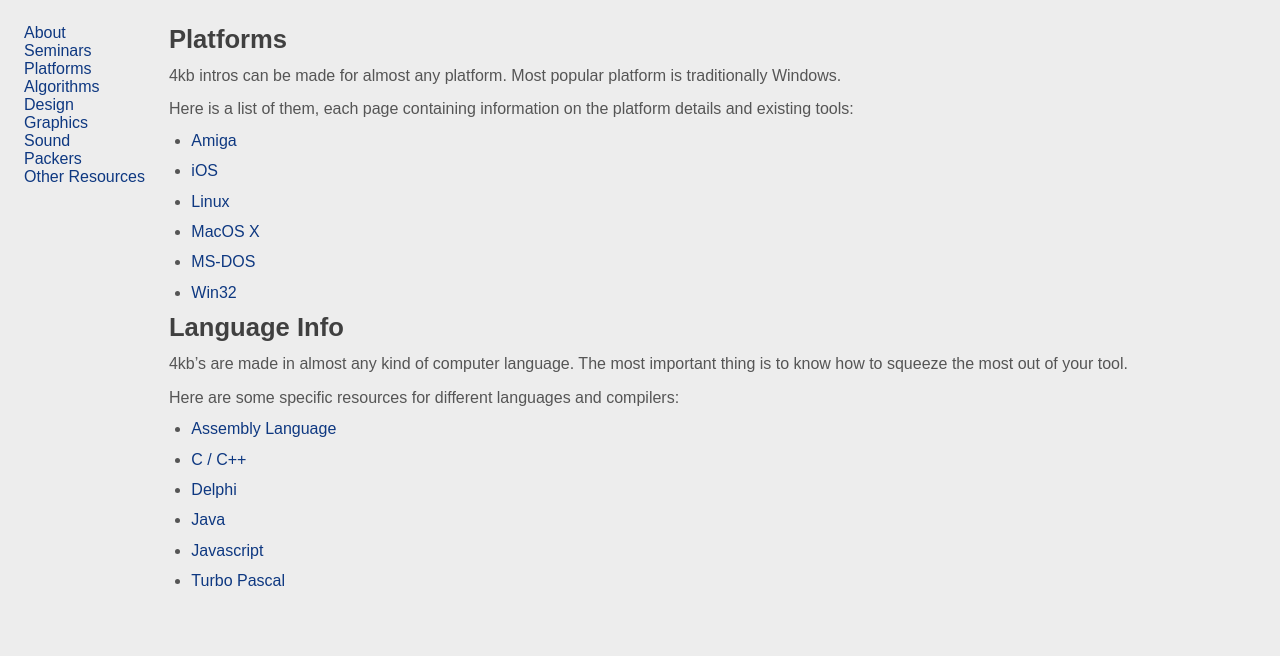
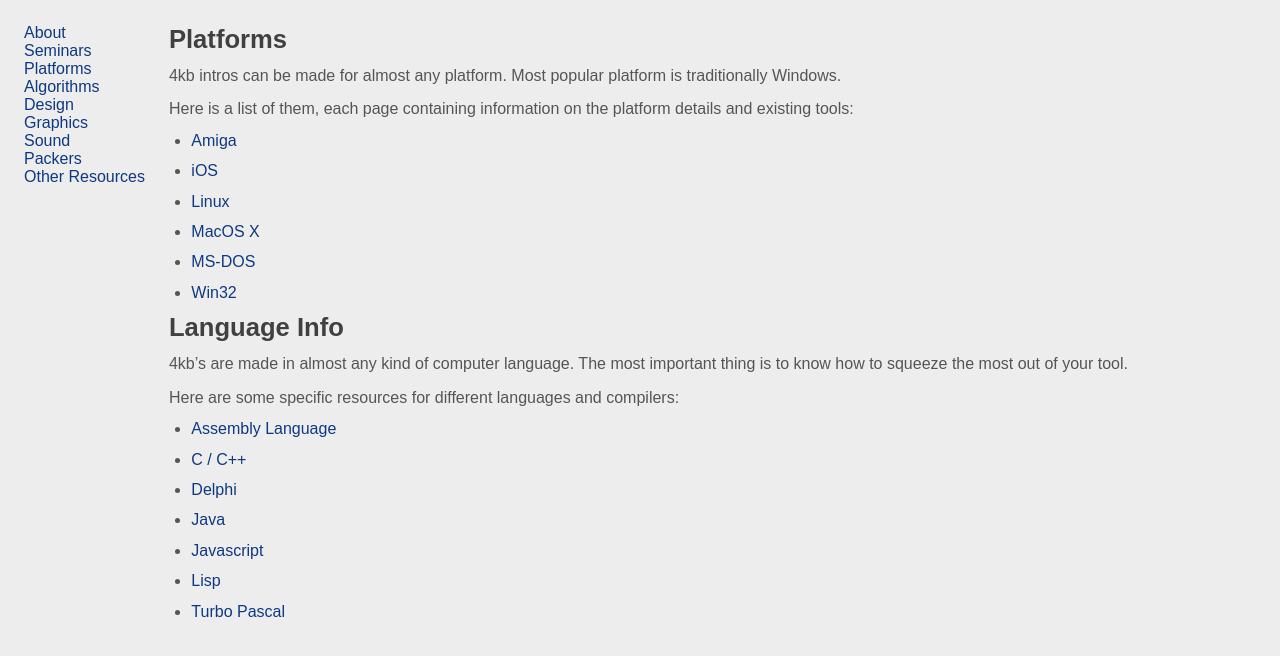
Before and after one commit to in4k/in4k.github.io, a Jekyll site: the page built from wiki/platforms.markdown, in a window 1280 px wide. Shown: the top 656 px of the page. Built offline with Jekyll 4.4.1, drawn with Linux system fonts in a browser that asks for light colours; some web fonts are replaced.

Commit message:
Update platforms.markdown

```diff
--- a/wiki/platforms.markdown
+++ b/wiki/platforms.markdown
@@ -25,4 +25,5 @@
 *   [Delphi](delphi)
 *   [Java](java)
 *   [Javascript](javascript)
+*   [Lisp](lisp)
 *   [Turbo Pascal](turbo_pascal)
```
